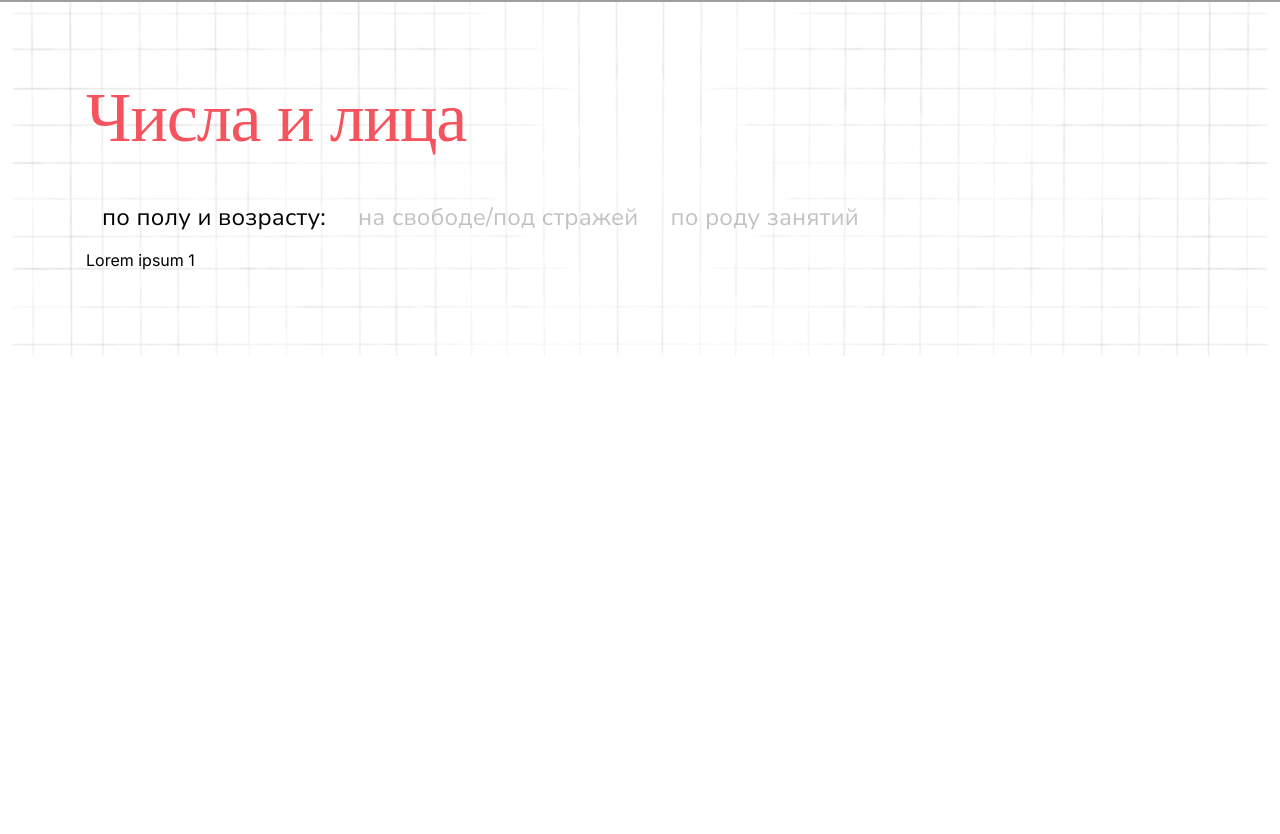
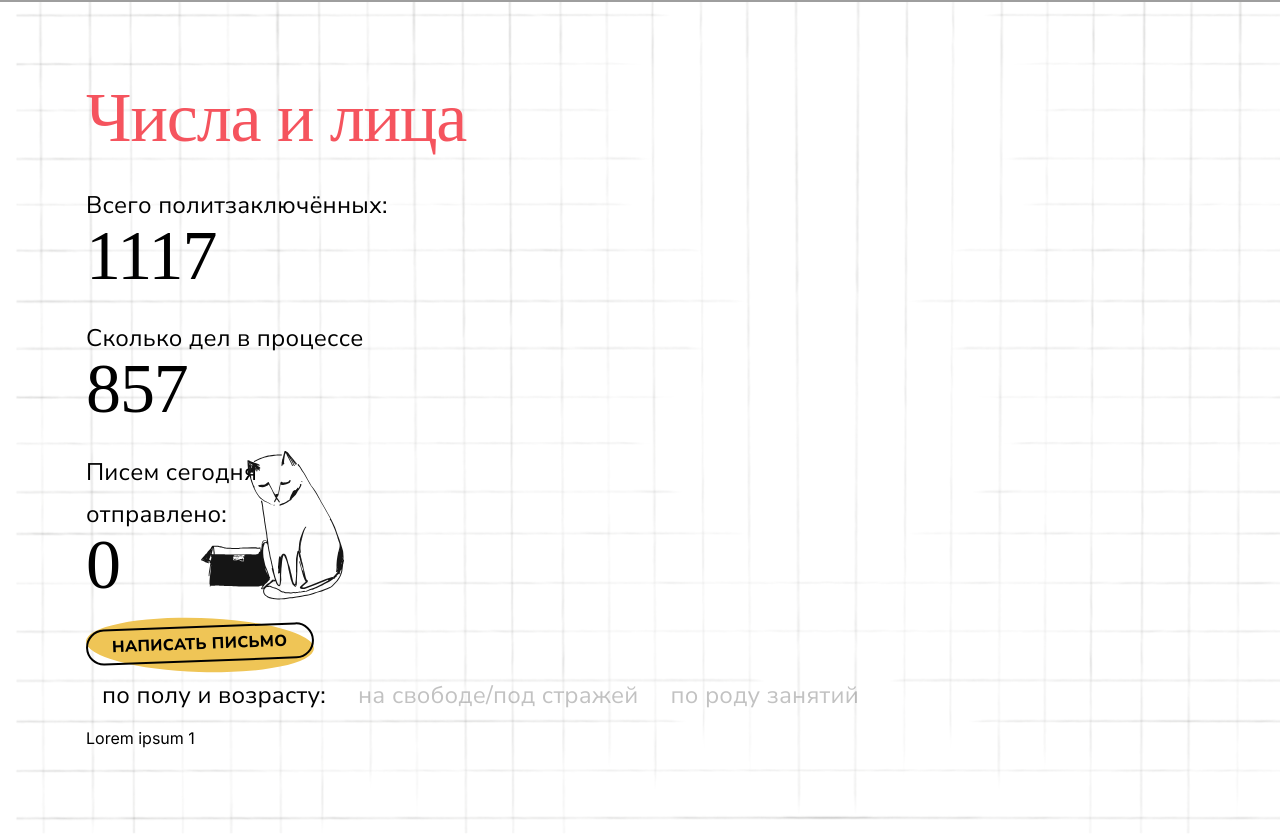
Before and after one commit to ivanmatcuka/enbv-frontend, a Next.js app: page / in a window 1280 px wide. Shown: the part 1860-2694 px from the top of the page. Before the commit the page ends 2216 px from the top, so only its background shows below. Built offline with nearby package versions, Linux system fonts and the light colour scheme; grey boxes are pictures that could not be loaded; a web font is replaced by a local one.

Commit message:
WIP: counters section

```diff
--- a/app/page.tsx
+++ b/app/page.tsx
@@ -5,6 +5,7 @@ import styles from './page.module.css';
 import { Button } from '../components/Button/Button';
 import { Carousel } from '../components/Carousel/Carousel';
 import { CarouselImage } from '../components/CarouselImage/CarouselImage';
+import { Counter } from '../components/Counter/Counter';
 import { Logo } from '../components/Logo/Logo';
 import { Menu } from '../components/Menu/Menu';
 import { Tabs } from '../components/Tabs/Tabs';
@@ -136,13 +137,37 @@ export default function Home() {
       </Grid>
       <Grid item className={styles.numbers} width="100%" padding="86px">
         <Grid container maxWidth={1200} margin="auto">
-          {/* Left */}
           <Grid item mb={4.5} flex="1 0 100%">
             <Typography variant="h1" color="brand.red">
               Числа и лица
             </Typography>
           </Grid>
-          <Grid item width={392}></Grid>
+          <Grid item width={392}>
+            <Grid
+              container
+              flexDirection="column"
+              alignItems="baseline"
+              gap={4}
+            >
+              <Grid item>
+                <Counter label="Всего политзаключённых:">1117</Counter>
+              </Grid>
+              <Grid item>
+                <Counter label="Сколько дел в процессе">857</Counter>
+              </Grid>
+              <Grid item>
+                <Counter
+                  label="Писем сегодня отправлено:"
+                  catPictureUrl="/cat_sad.svg"
+                >
+                  0
+                </Counter>
+              </Grid>
+              <Grid item>
+                <Button>НАПИСАТЬ ПИСЬМО</Button>
+              </Grid>
+            </Grid>
+          </Grid>
           {/* Right */}
           <Grid item width={796}>
             <Tabs
--- a/components/Counter/Counter.tsx
+++ b/components/Counter/Counter.tsx
@@ -1,3 +1,5 @@
+'use client';
+
 import { Grid, styled } from '@mui/material';
 import { FC, PropsWithChildren } from 'react';
 
```
